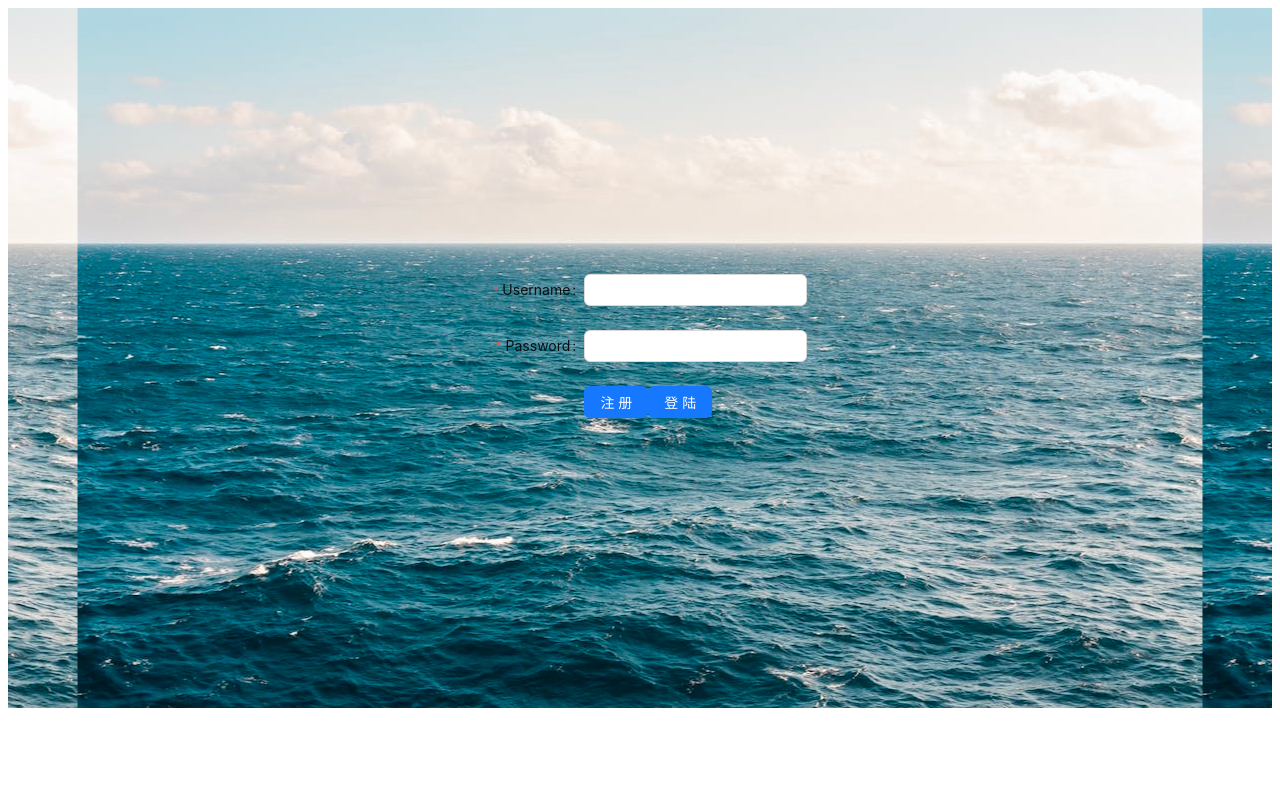
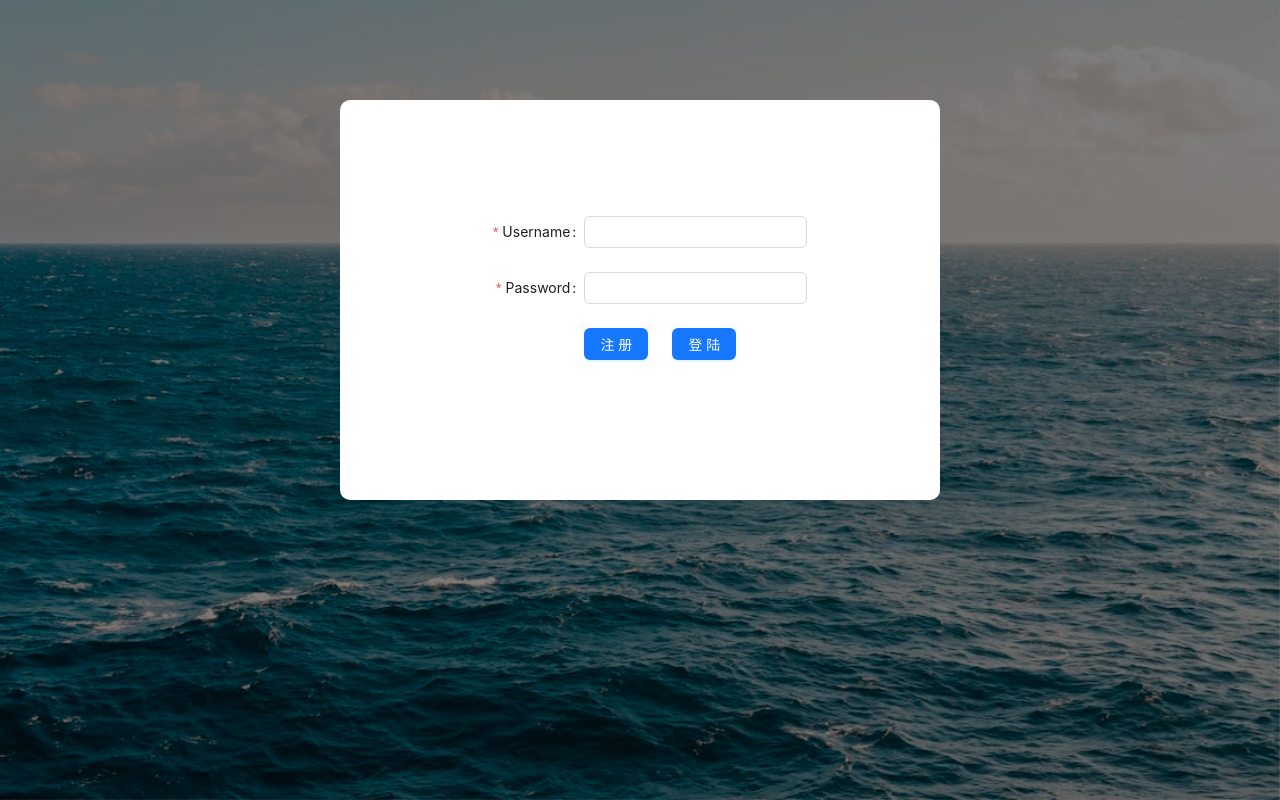
Before and after one commit to junmooo/MarkDownNote, a React (Vite) app: page /login in a window 1280 px wide. Built offline with nearby package versions, Linux system fonts and the light colour scheme.

Commit message:
refactor: login

```diff
--- a/src/pages/login/index.tsx
+++ b/src/pages/login/index.tsx
@@ -1,10 +1,11 @@
 import React, { useState } from "react";
-import { Button, Form, Input, message } from "antd";
+import { Button, Form, Input, message, Space } from "antd";
 import "./login.less";
 import auth from "@/api/login";
 import { useNavigate } from "react-router-dom";
 import store from "@/mobx";
 import { observer } from "mobx-react";
+import bgImg from "../../assets/login-bg.jpeg";
 const Login = observer(() => {
   const [messageApi, contextHolder] = message.useMessage();
   const navigate = useNavigate();
@@ -30,6 +31,12 @@ const Login = observer(() => {
     console.log("Failed:", errorInfo);
   };
   return (
+    <div className="login-body">
+      <img className="fixed-image" src={bgImg} alt="fixed-image" />
+      <div className="bgBox"></div>
+      <header>
+
+      </header>
       <div className="login-container">
         <Form
           labelCol={{ span: 8 }}
@@ -57,6 +64,7 @@ const Login = observer(() => {
             <Input type="password" />
           </Form.Item>
           <Form.Item wrapperCol={{ offset: 8, span: 16 }}>
+            <Space size="large">
               <Button
                 onClick={() => {
                   navigate("/register");
@@ -68,9 +76,11 @@ const Login = observer(() => {
               <Button color="primary" type="primary" htmlType="submit">
                 登陆
               </Button>
+            </Space>
           </Form.Item>
         </Form>
         {contextHolder}
+      </div>
     </div>
   );
 });
--- a/src/pages/login/login.less
+++ b/src/pages/login/login.less
@@ -1,11 +1,35 @@
+.login-body {
+  div {
+    box-sizing: border-box;
+  }
+  img.fixed-image {
+    min-height: 100vh;
+    position: fixed;
+    width: 100%;
+    z-index: -5;
+    bottom: 0;
+    left: 0;
+  }
+  div.bgBox {
+    min-height: 100vh;
+    position: fixed;
+    width: 100%;
+    z-index: -3;
+    bottom: 0;
+    left: 0;
+    background-color: black;
+    opacity: 0.5;
+  }
   .login-container {
-  width: 100%;
-  height: calc(100vh - 100px);
-  background-image: url("@/assets/login-bg.jpeg");
-  background-position: center;
+    margin: 100px auto;
+    min-width: 200px;
+    max-width: 600px;
+    height: calc(100vh - 400px);
+    background-color: white;
     display: flex;
     justify-content: center;
     align-items: center;
+    border-radius: 10px;
 
     .submit-bar {
       display: flex;
@@ -13,3 +37,4 @@
       justify-content: space-between;
     }
   }
+}
```
Lines whose indentation alone changed are shown as unchanged.
